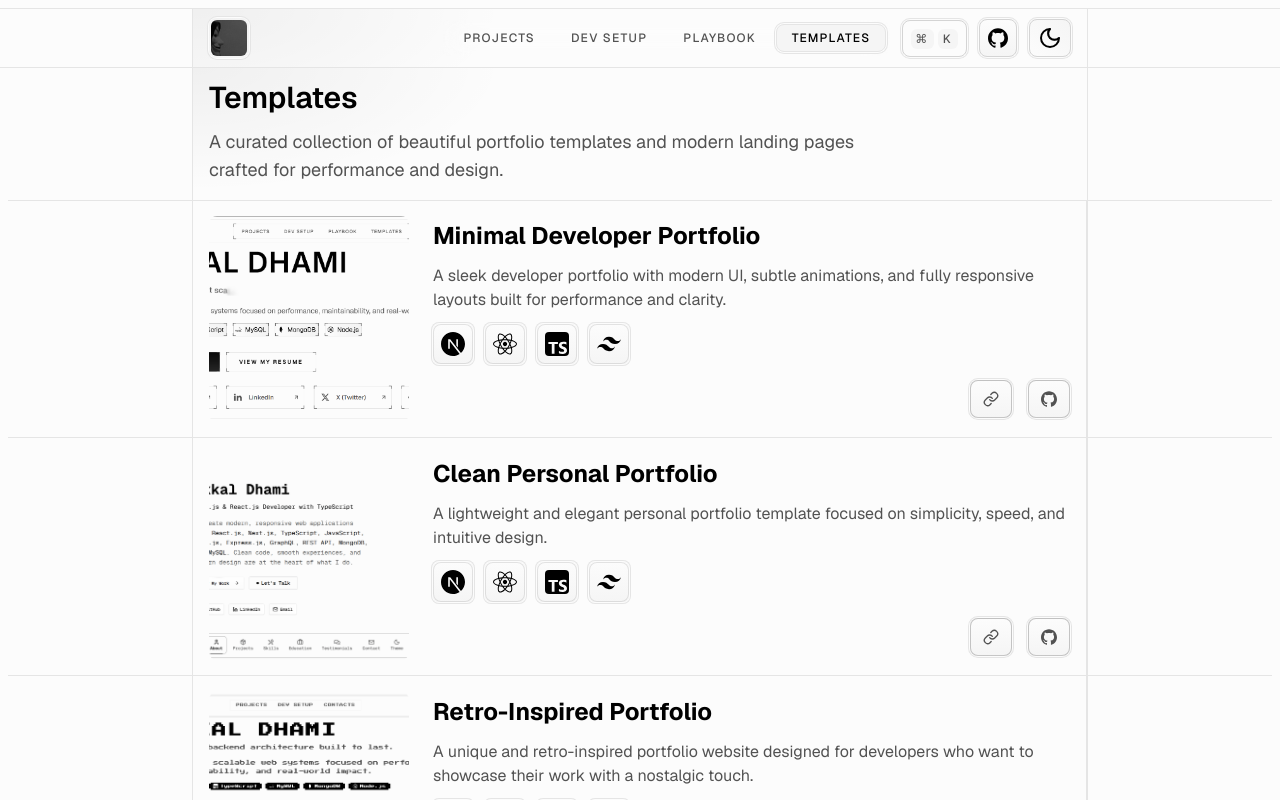
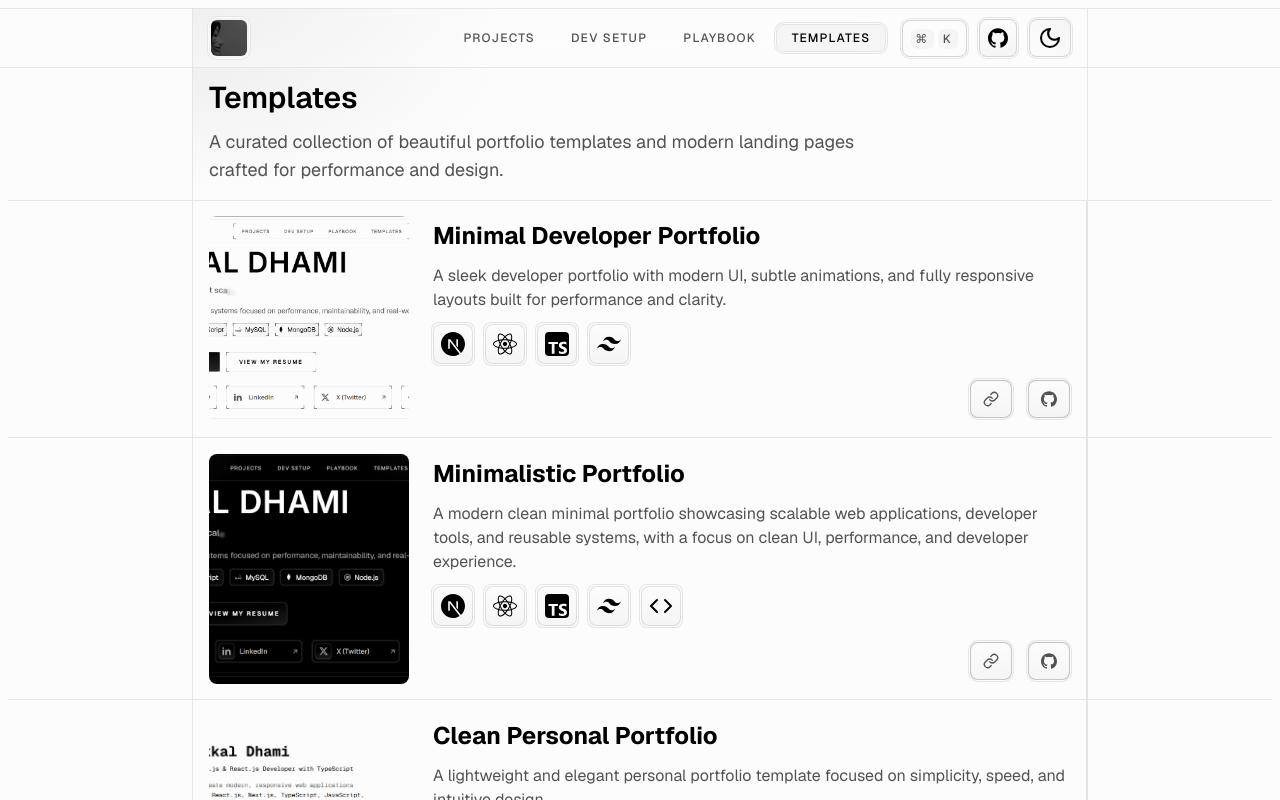
Before and after one commit to AkkalDhami/akkal-portfolio, a Next.js app: page /templates in a window 1280 px wide. Shown: the top 800 px of the page. Built offline with nearby package versions, Linux system fonts and the light colour scheme.

Commit message:
feat(templates): add new minimalistic portfolio template and update existing live URL
- Introduced a new portfolio template with a focus on clean UI and performance.
- Updated the live URL for the existing portfolio template to reflect the new domain.

```diff
--- a/components/templates/template-section.tsx
+++ b/components/templates/template-section.tsx
@@ -30,12 +30,27 @@ export const TEMPLATE_DATA: ITemplate[] = [
       "A sleek developer portfolio with modern UI, subtle animations, and fully responsive layouts built for performance and clarity.",
     thumbnail: "/assets/templates/temp-1.png",
     githubUrl: `${GITHUB_URL}/akkal-dhami`,
+    liveUrl: "https://akkaldhami.com.np",
+    technologies: [
+      { name: "Nextjs" },
+      { name: "React" },
+      { name: "TypeScript" },
+      { name: "Tailwind" }
+    ]
+  },
+  {
+    title: "Minimalistic Portfolio",
+    description:
+      "A modern clean minimal portfolio showcasing scalable web applications, developer tools, and reusable systems, with a focus on clean UI, performance, and developer experience.",
+    thumbnail: "/images/og.png",
+    githubUrl: `${GITHUB_URL}/akkal-portfolio`,
     liveUrl: "https://akkal.com.np",
     technologies: [
       { name: "Nextjs" },
       { name: "React" },
       { name: "TypeScript" },
-      { name: "Tailwind" }
+      { name: "Tailwind" },
+      { name: "Shadcn" }
     ]
   },
   {
```
